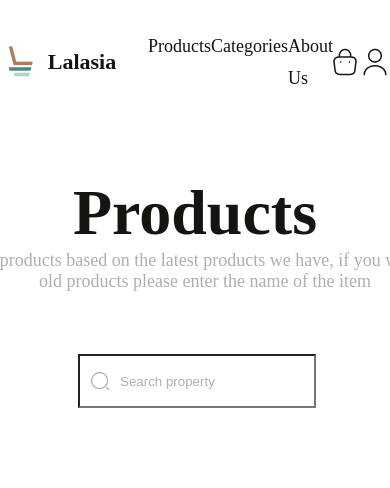
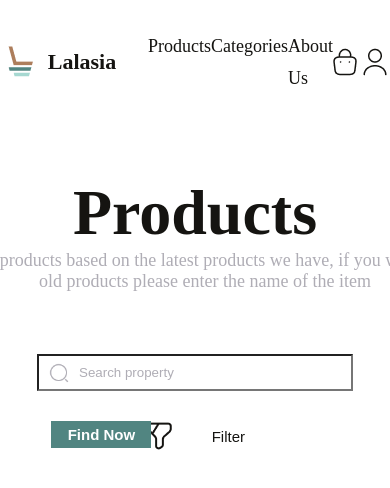
Before and after one commit to Android4biz/myShop, a React (Vite) app in the folder myShop/: page / in a window 390 px wide. Shown: the top 488 px of the page. Built offline with nearby package versions, Linux system fonts and the light colour scheme.

Commit message:
search style

```diff
--- a/myShop/src/app/components/search/Search.module.scss
+++ b/myShop/src/app/components/search/Search.module.scss
@@ -1,5 +1,7 @@
 .block__input {
-    max-width: 800px;
+    display: flex;
+    align-items: center;
+    max-width: 1000px;
     margin-top: 80px;
     margin: 0 auto;
     margin-top: 0px;
@@ -19,8 +21,75 @@
     color:#AFADB5;
 }
 
-@media(max-width: 900px) {
+.btn {
+    width: 100px;
+    height: 40px;
+    z-index: 1;
+    position: absolute;
+    right: 330px;
+    background-color: #518581;
+    border: transparent;
+    color: #FFFFFF;
+    font-size: 15px;
+    font-weight: 700;
+    cursor: pointer;
+}
+
+.btn__filter {
+    width: 100px;
+    height: 54px;
+    text-align: right;
+    padding: 7px;
+    color: #151411;
+    border: transparent;
+    border-radius: 5px;
+    font-weight: 500;
+    font-size: 15px;
+    margin-left: 20px;
+    cursor: pointer;
+    background: url('../../../assets/image/filter.png') no-repeat left center;
+    // background-color: rgb(245, 245, 245);
+}
+
+@media(max-width: 1300px) {
     .block__input {
         max-width: 60%;
     }
+    .btn {
+        right: 33%;
+    }
 }
+
+@media(max-width: 900px) {
+    .block__input {
+        max-width: 80%;
+    }
+    .btn {
+        right: 25%;
+    }
+}
+
+@media(max-width: 700px) {
+    .btn {
+        right: 30%;
+    }
+}
+
+@media(max-width: 590px) {
+    .block__input {
+        display: flex;
+        flex-direction: column;
+        height: 100px;
+    }
+    .btn {
+        position: relative;
+        position: relative;
+        top: 30px;
+    }
+    .btn__filter {
+        padding: 0;
+        margin: 0;
+        position: relative;
+
+    }
+}
--- a/myShop/src/app/components/search/Search.tsx
+++ b/myShop/src/app/components/search/Search.tsx
@@ -4,7 +4,10 @@ import style from './Search.module.scss'
 const Search = observer(() => {
     return (
         <div className={style.block__input}>
-            <input className={style.input} placeholder='Search property'/>
+            <input className={style.input} placeholder='Search property'>
+            </input>
+            <button className={style.btn}>Find Now</button>
+            <button className={style.btn__filter}>Filter</button>
         </div>
     )
 })
```
Also changed, not shown: myShop/src/assets/image/filter.png (added).
